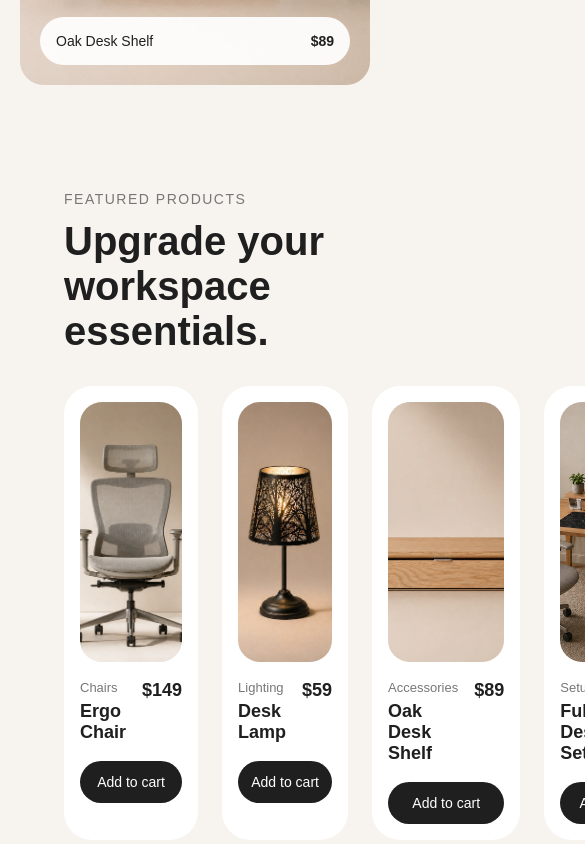
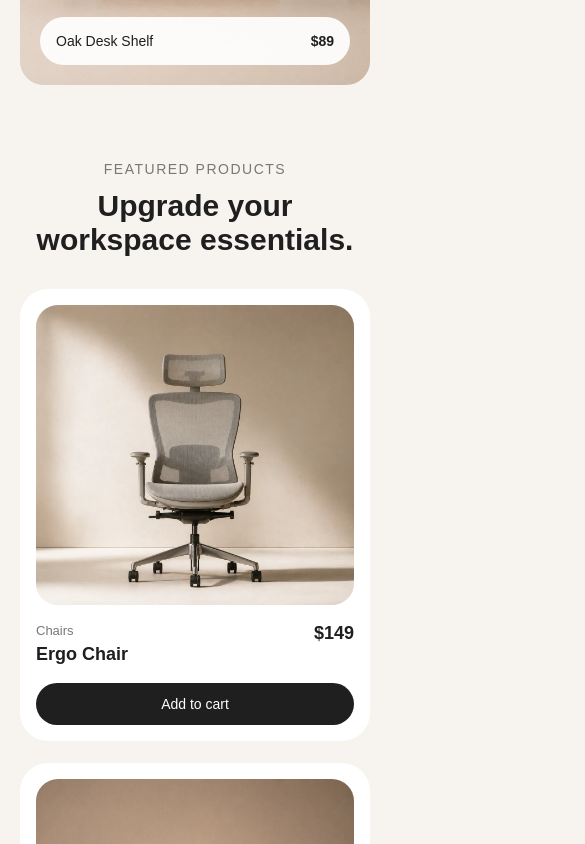
Before and after one commit to DavidGhachava/react-final-project, a React (Vite) app in the folder my-app/: page / in a window 390 px wide. Shown: the part 800-1644 px from the top of the page, 585 px wide, since content can reach past the window. Built offline with nearby package versions, Linux system fonts and the light colour scheme.

Commit message:
featured cards responsive add

```diff
--- a/my-app/src/index.css
+++ b/my-app/src/index.css
@@ -388,3 +388,50 @@ body {
   cursor: pointer;
   font-size: 14px;
 }
+
+@media (max-width: 900px) {
+  .products-section {
+    padding: 50px 28px;
+  }
+
+  .section-header {
+    text-align: center;
+  }
+
+  .section-header h2 {
+    font-size: 36px;
+    margin: 0 auto;
+  }
+
+  .product-grid {
+    grid-template-columns: repeat(2, 1fr);
+    gap: 22px;
+  }
+
+  .product-image-wrap {
+    height: 300px;
+  }
+}
+
+@media (max-width: 600px) {
+  .products-section {
+    padding: 40px 20px;
+  }
+
+  .section-header h2 {
+    font-size: 30px;
+  }
+
+  .product-grid {
+    grid-template-columns: 1fr;
+  }
+
+  .product-card {
+    max-width: 420px;
+    margin: 0 auto;
+  }
+
+  .product-image-wrap {
+    height: 300px;
+  }
+}
```
